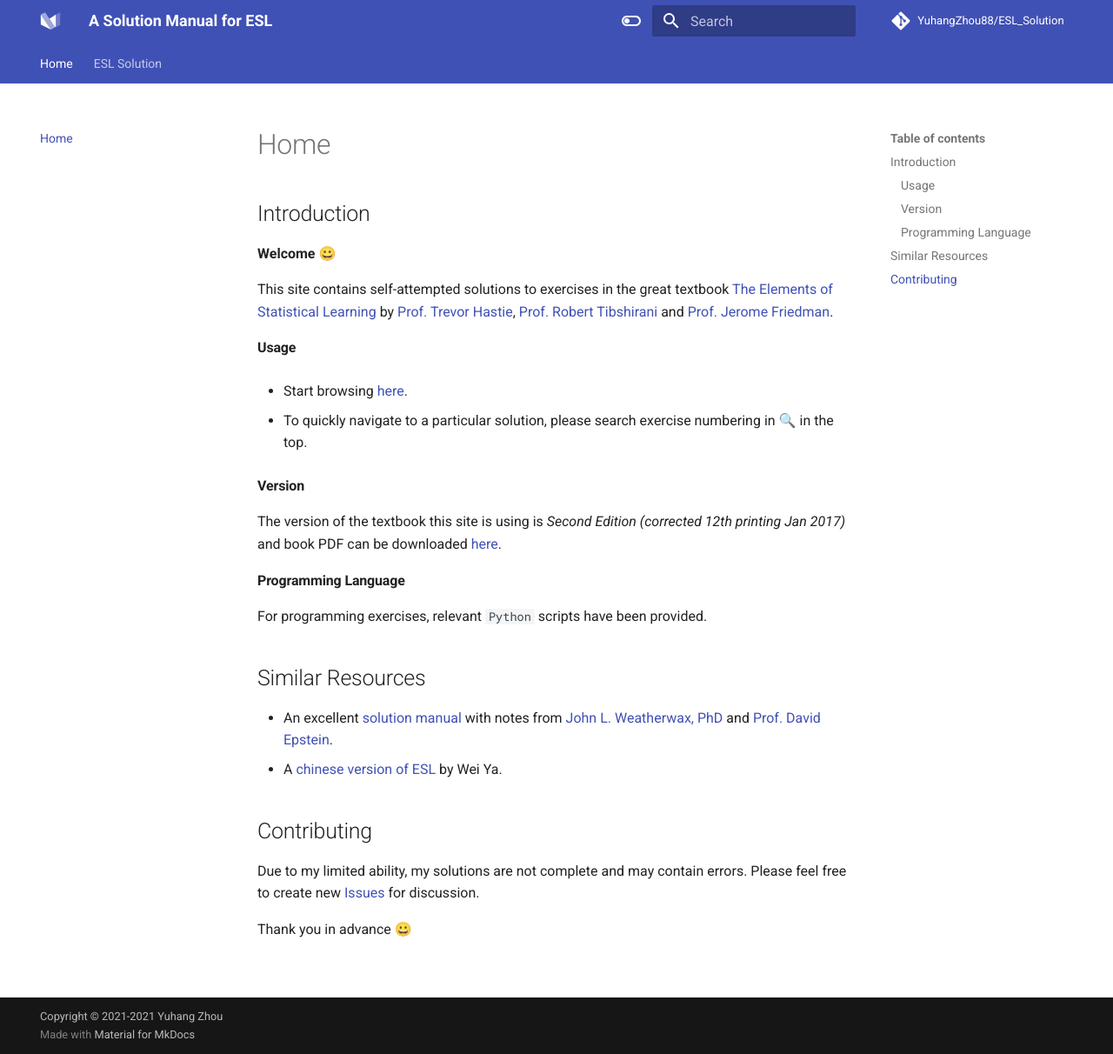
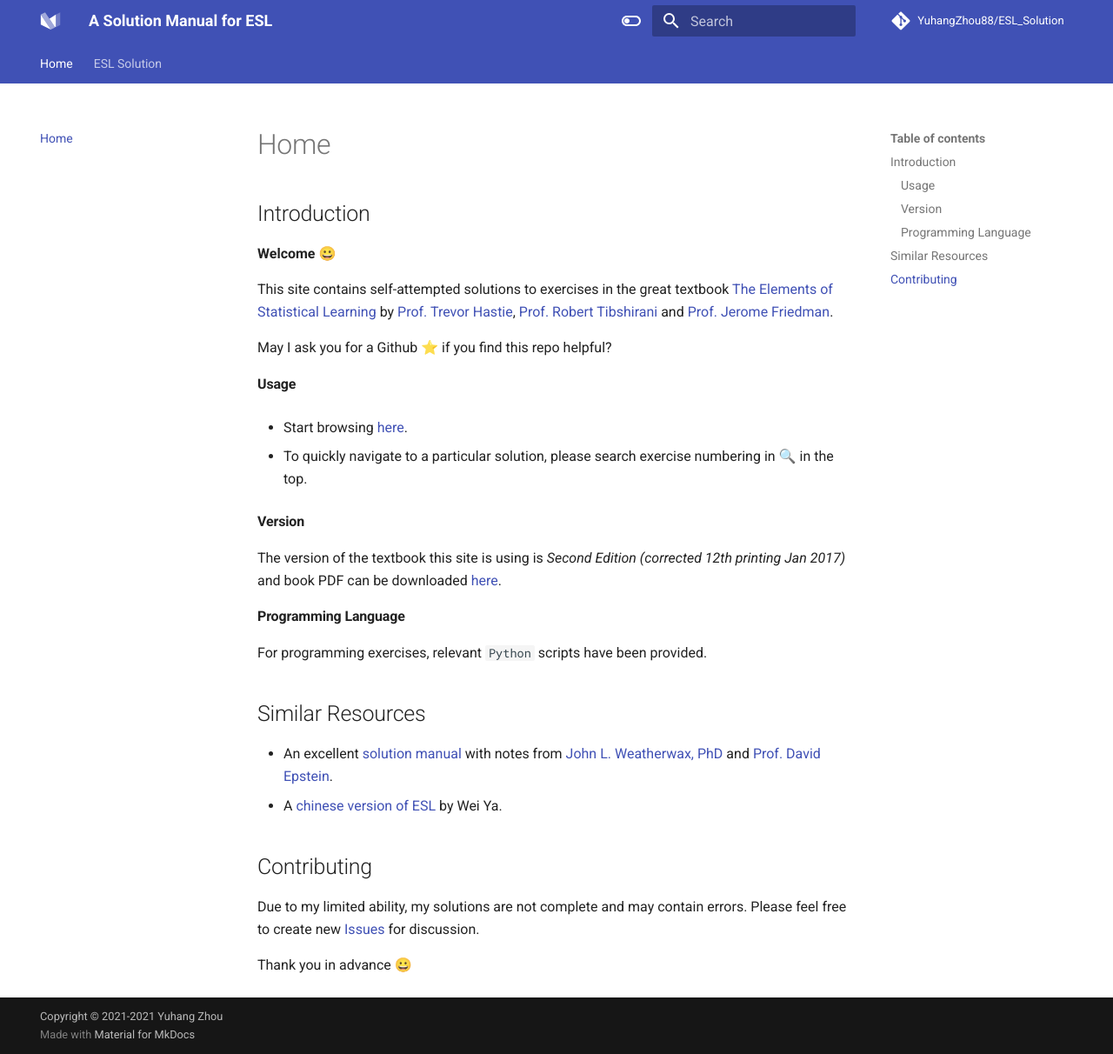
Before and after one commit to YuhangZhou88/ESL_Solution, an MkDocs documentation site: the page built from docs/index.md, in a window 1280 px wide and 1212 px high. Shown: the whole window at 87% size. Built offline with MkDocs 1.6.1 and Material for MkDocs 9.7.7, drawn with Linux system fonts in a browser that asks for light colours; comment, search, counter and statistics services are not loaded.

Commit message:
Update index.md

```diff
--- a/docs/index.md
+++ b/docs/index.md
@@ -3,6 +3,8 @@
 **Welcome 😀**
 
 This site contains self-attempted solutions to exercises in the great textbook [The Elements of Statistical Learning](https://web.stanford.edu/~hastie/ElemStatLearn/) by [Prof. Trevor Hastie](https://web.stanford.edu/~hastie/), [Prof. Robert Tibshirani](https://statweb.stanford.edu/~tibs/) and [Prof. Jerome Friedman](https://statweb.stanford.edu/~jhf/).
+
+May I ask you for a Github ⭐ if you find this repo helpful?
 
 #### Usage
 * Start browsing [here](ESL-Solution/2-Overview-of-Supervised-Learning/ex2-1.md).
```
